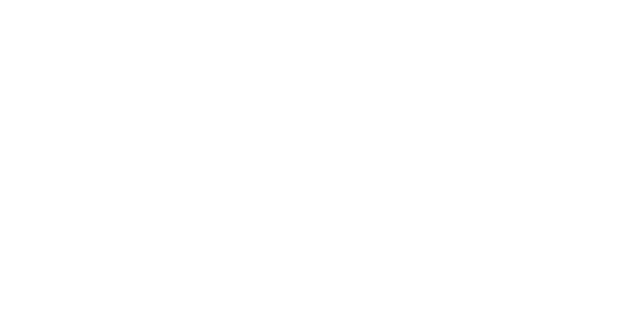
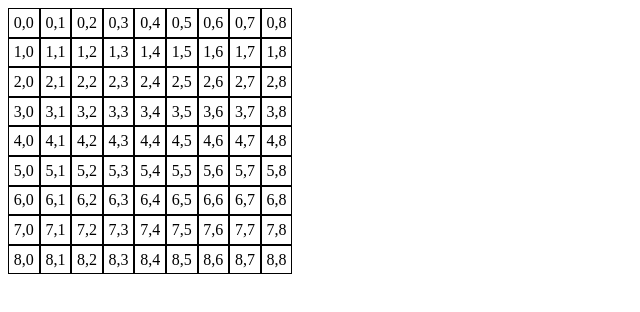
Before and after one commit to Matija8/Sudoku-solver, a plain HTML site: page index.html in a window 1280 px wide. Shown: the whole page, without its empty margins (0-640 px from the left). Drawn offline with Linux system fonts and the light colour scheme.

Commit message:
Created the sudoku table view.

```diff
--- a/index.html
+++ b/index.html
@@ -1,14 +1,17 @@
 <!DOCTYPE html>
 <html>
     <head>
+
+        <meta charset="UTF-8">
+        <!--TODO: author, description, keywords...-->
+        <title>Sudoku solver!</title>
+
+        <link rel="stylesheet" type="text/css" href="stylesheets/sudoku.css">
+
         <script src="javascripts/model.js" defer></script>
         <script src="javascripts/view.js" defer></script>
         <script src="javascripts/controller.js" defer></script>
         <script src="javascripts/main.js" defer></script>
-
-        <meta charset="UTF-8">
-        <!--TODO: author, description, keywords...-->
-        <title>Sudoku solver!</title>
     </head>
     <body>
         <div id="root">
--- a/javascripts/main.js
+++ b/javascripts/main.js
@@ -1,5 +1,9 @@
+const [rows, cols] = [9, 9];
+
 const main = () => {
     console.log("Scripts loaded!");
-}
+    const root = document.getElementById('root');
+    makeSudoku({root, rows, cols});
+};
 
 main();
--- a/javascripts/view.js
+++ b/javascripts/view.js
@@ -1,3 +1,21 @@
-const makeUi = root => {
-    //TODO
-}
+const makeSudoku = ({root, rows, cols}) => {
+    const tableSudoku = document.createElement('div');
+    tableSudoku.classList.add('sudoku-table');
+    const matrix = [];
+
+    for (let i = 0; i < rows; i++) {
+        matrix[i] = [];
+        const rowSudoku = document.createElement('div');
+        rowSudoku.classList.add('sudoku-row');
+        tableSudoku.appendChild(rowSudoku);
+
+        for (let j = 0; j < cols; j++) {
+            const cellSudoku = document.createElement('div');
+            cellSudoku.classList.add('sudoku-cell');
+            cellSudoku.innerText = `${i},${j}`;
+            matrix[i][j] = cellSudoku;
+            rowSudoku.appendChild(cellSudoku);
+        }
+    }
+    root.appendChild(tableSudoku);
+};
--- /dev/null
+++ b/stylesheets/sudoku.css
@@ -0,0 +1,13 @@
+.sudoku-table {
+    display: table;
+}
+
+.sudoku-row {
+    display: table-row;
+}
+
+.sudoku-cell {
+    display: table-cell;
+    border: 0.1rem solid black;
+    padding: 0.3rem;
+}
```
